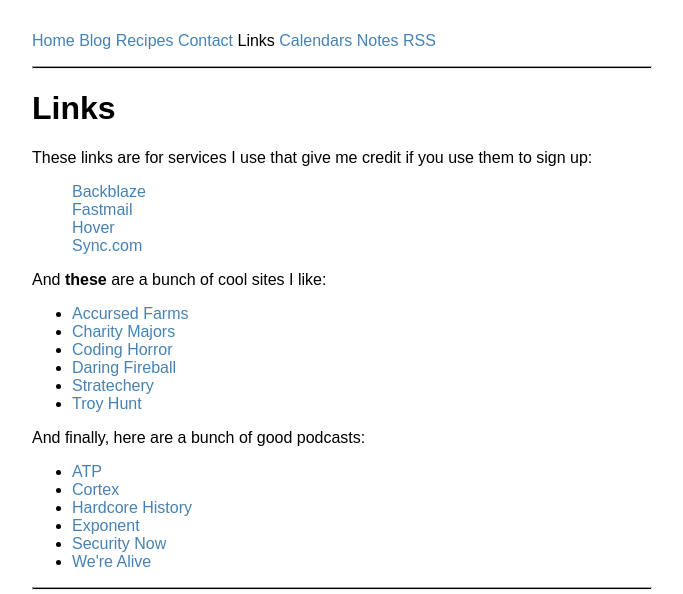
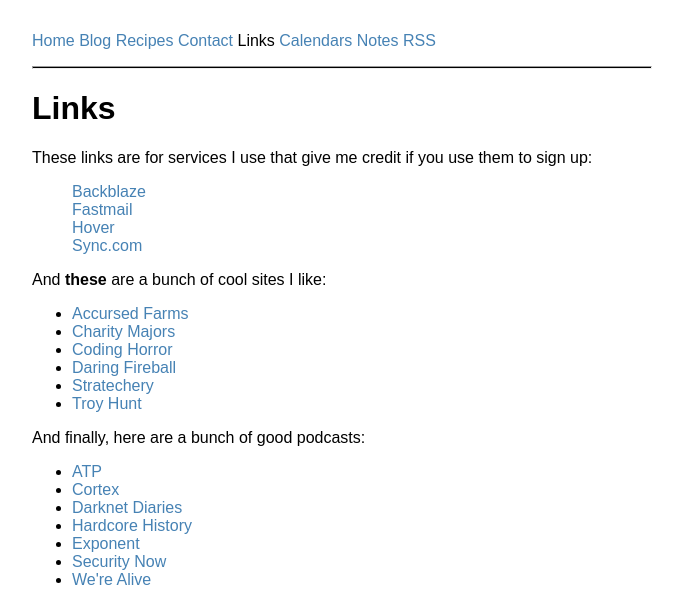
Before and after one commit to jacobpledger/website, a Jekyll site: the page built from links.html, in a window 1280 px wide, cut to the strip 0-594 px from the top of the page. Shown: the whole strip, without its empty margins (298-981 px from the left). Built offline with Jekyll 4.4.1, drawn with Linux system fonts in a browser that asks for light colours.

Commit message:
add darknet diaries

```diff
--- a/_data/podcasts.yaml
+++ b/_data/podcasts.yaml
@@ -2,6 +2,8 @@
   link: http://atp.fm/
 - name: Cortex
   link: https://www.relay.fm/cortex
+- name: Darknet Diaries
+  link: https://darknetdiaries.com
 - name: Hardcore History
   link: https://www.dancarlin.com/
 - name: Exponent
```
